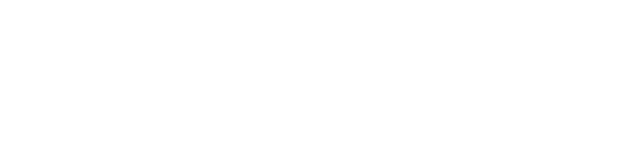
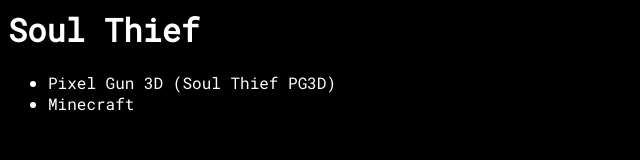
Before and after one commit to TechDudie/soulthief, a plain HTML site: page index.html in a window 1280 px wide. Shown: the whole page, without its empty margins (0-640 px from the left). Drawn offline with Linux system fonts and the light colour scheme.

Commit message:
Update index.html

```diff
--- a/index.html
+++ b/index.html
@@ -1,7 +1,24 @@
 <html>
-  <head>
-    <title>Soul Theif</title>
-  </head>
-  <body>
-  </body>
+<head>
+<title>Soul Theif</title>
+<style>
+@import url('https://fonts.googleapis.com/css2?family=Roboto+Mono&display=swap');
+body { background-color: black; }
+h1 {
+  color: white;
+  font-family: 'Roboto Mono', monospace;
+}
+li {
+  color: white;
+  font-family: 'Roboto Mono', monospace;
+}
+</style>
+</head>
+<body>
+<h1>Soul Thief</h1>
+<ul>
+<li>Pixel Gun 3D (Soul Thief PG3D)</li>
+<li>Minecraft</li>
+</ul>
+</body>
 </html>
```
